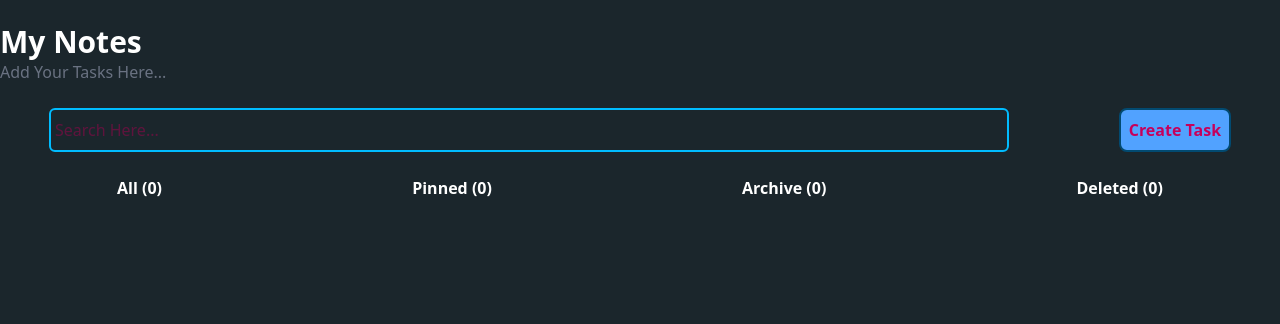
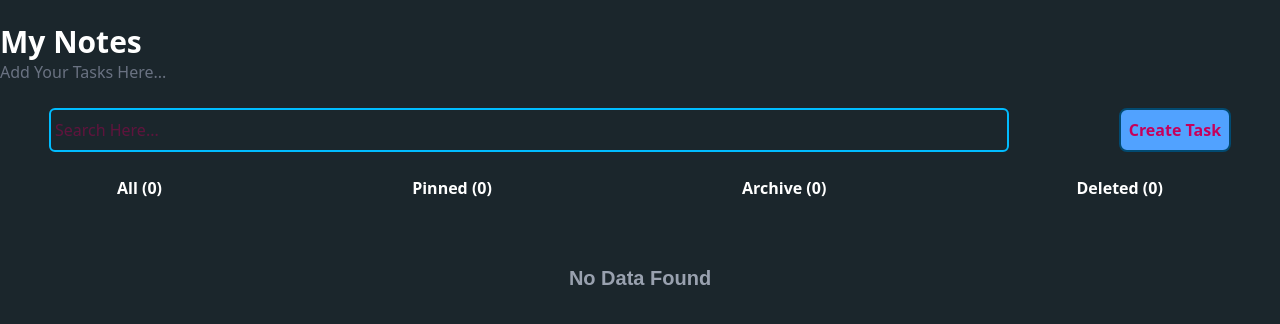
Before and after one commit to Paramesh-Kumar-2004/Notes_App_Project-1, a React (Vite) app: page / in a window 1280 px wide. Shown: the top 324 px of the page. Built offline with nearby package versions, Linux system fonts and the light colour scheme.

Commit message:
Added Filter Based On Type

```diff
--- a/src/Components/Cards.jsx
+++ b/src/Components/Cards.jsx
@@ -29,37 +29,42 @@ const Cards = () => {
         <>
 
             <div className="flex flex-wrap gap-3 text-[#BBE1FA] justify-evenly items-center font-[Poppins,sans-serif]">
-                {task.length != 0 && task.map((ele) => {
+                <div className="flex flex-wrap gap-3 text-[#BBE1FA] justify-evenly items-center font-[Poppins,sans-serif]">
+                    {task.length !== 0 && task.some((ele) => ele.type === filter) ? (
+                        task.map((ele) => {
                             if (ele.type === filter) {
                                 return (
-                            // <div className="bg-[#1B262C] text-[#BBE1FA] flex justify-center items-center min-h-screen font-[Poppins,sans-serif]">
-
-                            <div className="bg-[#0F4C75] border-2 border-[#3282B8] rounded-2xl p-6 w-80 text-start shadow-[0_0_25px_rgba(50,130,184,0.3)] transition-transform duration-300 ease-in-out hover:-translate-y-1.5 hover:shadow-[0_0_35px_rgba(187,225,250,0.5)]" key={ele.id}>
-
+                                    <div
+                                        className="bg-[#0F4C75] border-2 border-[#3282B8] rounded-2xl p-6 w-80 text-start shadow-[0_0_25px_rgba(50,130,184,0.3)] transition-transform duration-300 ease-in-out hover:-translate-y-1.5 hover:shadow-[0_0_35px_rgba(187,225,250,0.5)]"
+                                        key={ele.id}
+                                    >
                                         <h2 className="text-[#BBE1FA] mb-2 text-xl font-semibold">
                                             {ele.title}
                                         </h2>
+
                                         <p className="text-[#BBE1FA] opacity-85 mb-5 leading-relaxed">
                                             {ele.notes}
                                         </p>
+
                                         <p className="text-[#BBE1FA] opacity-85 mb-5 leading-relaxed">
                                             {ele.type}
                                         </p>
-                                {/* <p className="text-[#BBE1FA] opacity-85 mb-5 leading-relaxed">
-                                    {ele.tags}
-                                </p> */}
+
                                         <div className="flex gap-2">
                                             {ele.tags.map((tag, index) => (
-                                        <p key={index} className="text-[#BBE1FA] opacity-85 mb-1 leading-relaxed border-2 border-sky-500 px-2 rounded-lg bg-sky-400">
+                                                <p
+                                                    key={index}
+                                                    className="text-[#BBE1FA] opacity-85 mb-1 leading-relaxed border-2 border-sky-500 px-2 rounded-lg bg-sky-400"
+                                                >
                                                     #{tag}
                                                 </p>
-                                    ))
-                                    }
+                                            ))}
                                         </div>
+
                                         <div className="flex flex-wrap items-center justify-between gap-2">
                                             <div className="flex items-center justify-center space-x-1 cursor-pointer hover:scale-125 transition duration-400">
                                                 <img src={EditIMG} alt="Pin" className="inline" />
-                                        <p className="inline text-green-500" >Edit</p>
+                                                <p className="inline text-green-500">Edit</p>
                                             </div>
                                             <div className="flex items-center justify-center space-x-1 cursor-pointer hover:scale-125 transition duration-400">
                                                 <img src={PinIMG} alt="Pin" className="inline" />
@@ -71,14 +76,20 @@ const Cards = () => {
                                             </div>
                                             <div className="flex items-center justify-center space-x-1 cursor-pointer hover:scale-125 transition duration-400">
                                                 <img src={DeleteIMG} alt="Pin" className="inline" />
-                                        <p onClick={() => HandleTrash(ele.id)} className="inline text-red-600">Delete</p>
+                                                <p onClick={() => HandleTrash(ele.id)} className="inline text-red-600">
+                                                    Delete
+                                                </p>
                                             </div>
                                         </div>
                                     </div>
-                        )
+                                );
                             }
                         })
-                }
+                    ) : (
+                        <div className="text-gray-400 text-xl font-semibold mt-10">No Data Found</div>
+                    )}
+                </div>
+
             </div>
         </>
     );
```
Lines whose indentation alone changed are shown as unchanged.
